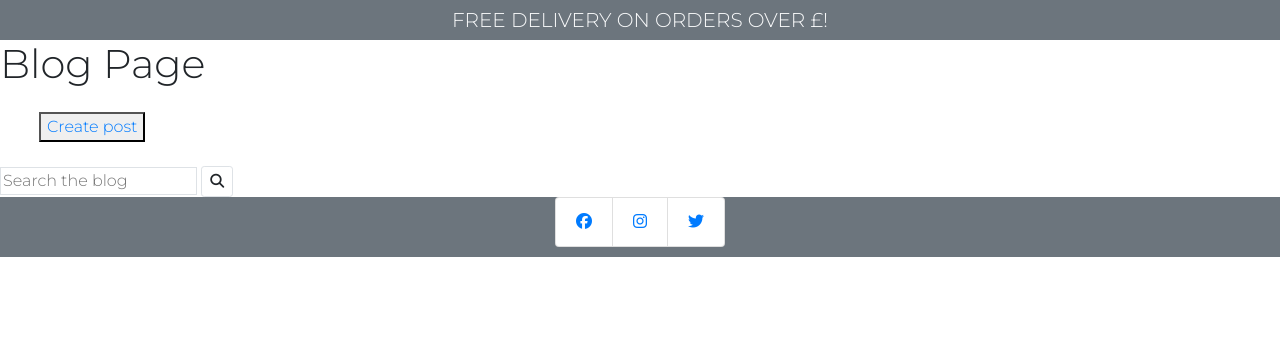
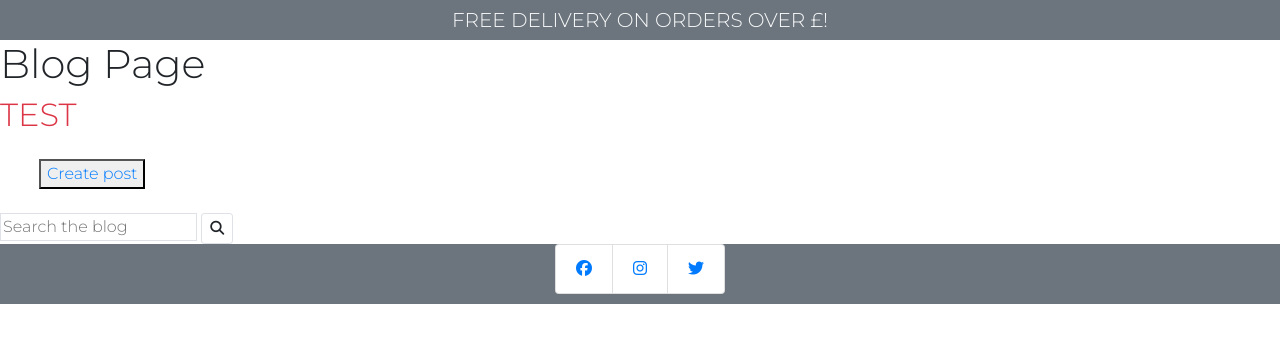
Before and after one commit to BegumDev/zafiya, a Django app: template blog/templates/blog/blog.html in a window 1280 px wide. Shown: the part 174-517 px from the top of the page. Run offline with Django 3.2, Linux system fonts and the light colour scheme; the template is opened without the code that fills it, so the values that code supplies are empty; some libraries are stand-ins or nearby versions.

Commit message:
Testing deployment.

```diff
--- a/blog/templates/blog/blog.html
+++ b/blog/templates/blog/blog.html
@@ -3,6 +3,8 @@
 {% block content %}
 
 <h1>Blog Page</h1>
+
+<h2 class="text-danger">TEST</h2>
 
 <!-- create a post -->
 <div class="row mb-4 mt-4 ml-4 text-info">
```
Also changed, not shown: 1 other file.
